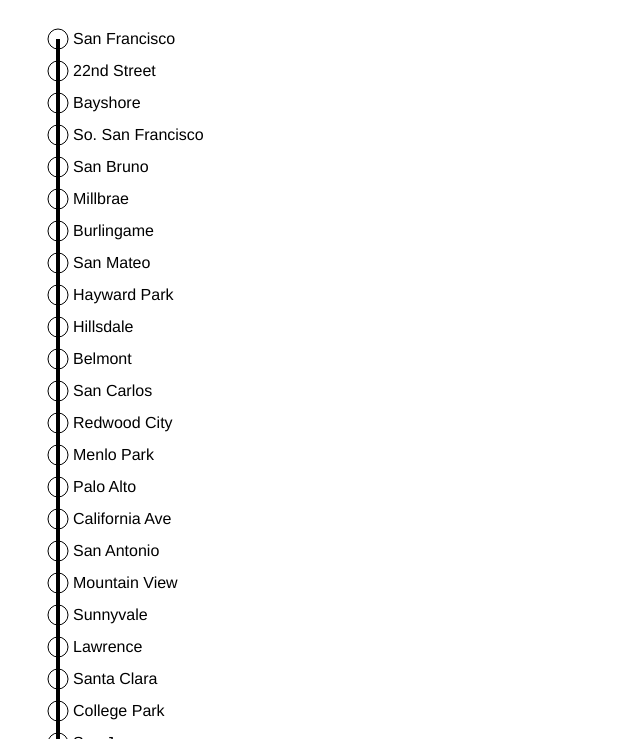
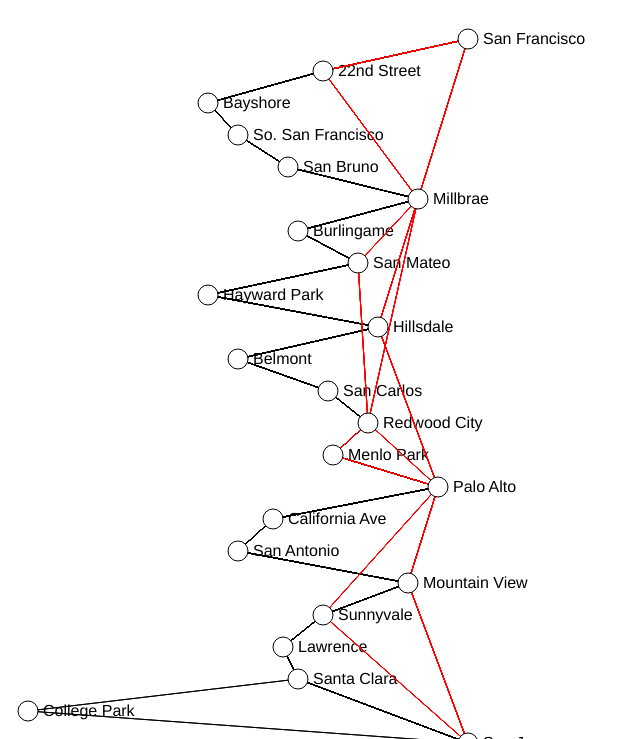
Before and after one commit to mcnuttandrew/Caltrain-visualizations, a website: page index.html in a window 1280 px wide. Shown: the part 61-800 px from the top of the page, without its empty margins (0-640 px from the left). Drawn offline with nearby package versions, Linux system fonts and the light colour scheme.

Commit message:
nodes mapped to frequency of stop

```diff
--- a/nodeGraphic.js
+++ b/nodeGraphic.js
@@ -12,15 +12,31 @@ Trains.loadData = function(){
   });
 };
 
-var generatePathFromIndices = function(stopList, name){
+var generatePathFromIndices = function(stopList, buckets, name){
   var directions = "M 50 20";
-  stopList[name].forEach(function(stopIndex){
-    var xDir = 50;
+  stopList[name].forEach(function(stopIndex, i){
+    var letter = i === 0 ? 'M ' : ' L ';
+    var xDir = buckets[stopIndex] * 5;
     var yDir = stopIndex * 32 + 20;
-    directions = directions + " L " + xDir + ' ' + yDir;
+    directions = directions + letter + xDir + ' ' + yDir;
   });
 
   return directions;
+};
+
+var generateBucketsForNodes = function(stopList){
+  var buckets = {0: [], 1: [], 2: []};
+  var stopsCounts = {};
+  Object.keys(stopList).forEach(function(name){
+    stopList[name].forEach(function(index){
+      if(!stopsCounts[index]){
+        stopsCounts[index] = 1;
+      } else {
+        stopsCounts[index] += 1;
+      }
+    });
+  });
+  return stopsCounts;
 };
 
 var nodeGraphic = function(){
@@ -40,9 +56,11 @@ var nodeGraphic = function(){
   trainNames.forEach(function(name){
     stopList[name] = Trains.times[name]
                      .filter(function(el){
-                       return el[1].length > 0 && el[1] !== "  —";
+                       return el[1].length > 0 && !el[1].match(/\s\s\S/);
                      }).map(function(el){return el[0];});
   });
+
+  var buckets = generateBucketsForNodes(stopList);
 
   var svg = d3.select('#visualizationContainer').append('svg')
               .attr('height', height).attr('width', width)
@@ -51,19 +69,7 @@ var nodeGraphic = function(){
 
 
   return function update(){
-    //JOIN
-    var stopNodes = svg.selectAll('circle.stop').data(stops);
-    //ENTER
-    stopNodes.enter().append('circle').attr('class', 'stop')
-            .attr('cx', 50).attr('cy', 20).attr('r', 10)
-            .attr('fill', 'none').attr('stroke', 'black');
-    //ENTER + update
-    stopNodes.transition().duration(700)
-            .attr('cy', function(d){
-              return d.stopIndex * 32 + 20;
-            });
-    //EXIT
-    stopNodes.exit().remove();
+
 
 
 
@@ -76,6 +82,9 @@ var nodeGraphic = function(){
             .text(function(d){return d.stopName;});
     //ENTER + update
     nodeLabels.transition().duration(700)
+            .attr('x', function(d){
+              return buckets[d.stopIndex] * 5 + 15;
+            })
             .attr('y', function(d){
               return d.stopIndex * 32 + 25;
             });
@@ -86,12 +95,42 @@ var nodeGraphic = function(){
     var trainLines = svg.selectAll('path.route').data(trainNames);
     // ENTER
     trainLines.enter().append('path').attr('class', 'route')
-              .attr('d', generatePathFromIndices.bind(this, stopList))
-              .attr('stroke', 'black');
-    trainLines.transition().duration(700).attr('stroke-width', 3);
+              .attr('d', generatePathFromIndices.bind(this, stopList, buckets))
+              .attr('stroke', function(d){
+                var color;
+                switch(d.split('')[0]) {
+                  case '1': // local
+                    color = 'black';
+                    break;
+                  // case '2': // limited
+                  //   color = 'yellow';
+                  //   break;
+                  case '3': // bullet
+                    color = 'red';
+                    break;
+                }
+                return color;
+              });
+    trainLines.transition().duration(700).attr('stroke-width', 1)
+              .attr('fill', 'none');
     trainLines.exit().remove();
 
-
+    //JOIN
+    var stopNodes = svg.selectAll('circle.stop').data(stops);
+    //ENTER
+    stopNodes.enter().append('circle').attr('class', 'stop')
+            .attr('cx', 50).attr('cy', 20).attr('r', 10)
+            .attr('fill', 'white').attr('stroke', 'black');
+    //ENTER + update
+    stopNodes.transition().duration(700)
+            .attr('cx', function(d){
+              return buckets[d.stopIndex] * 5;
+            })
+            .attr('cy', function(d){
+              return d.stopIndex * 32 + 20;
+            });
+    //EXIT
+    stopNodes.exit().remove();
   };
 };
 
```
Also changed, not shown: index.html (+1 -3 lines).
